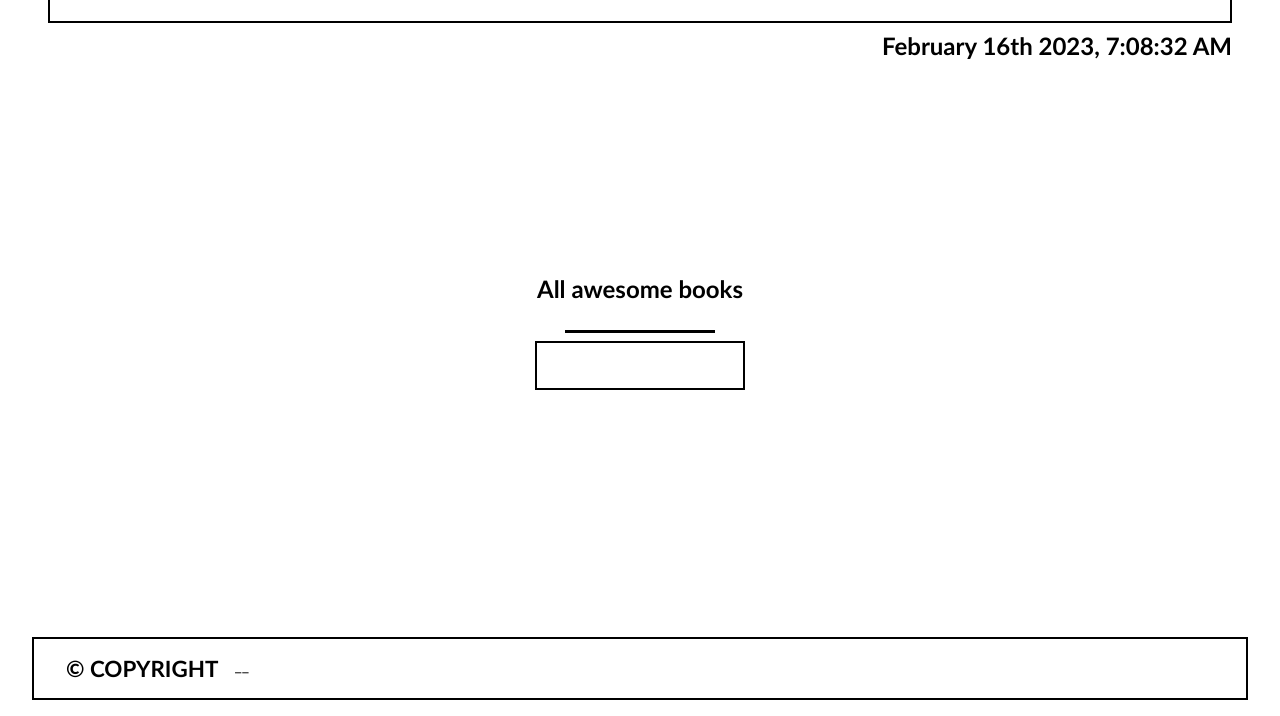
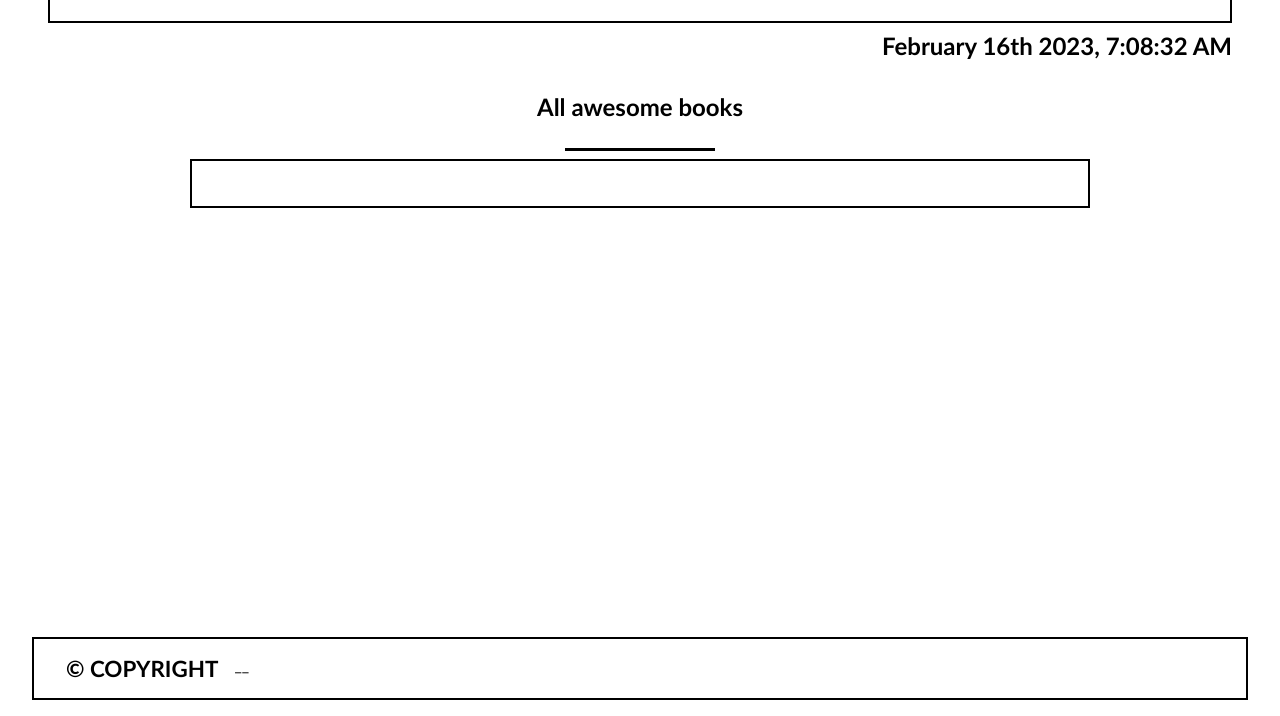
Before and after one commit to Kaghenimbale/Awesome-book, a website: page index.html in a window 1280 px wide. Shown: the part 84-800 px from the top of the page. Drawn offline with Linux system fonts and the light colour scheme.

Commit message:
Fix linters error

```diff
--- a/style.css
+++ b/style.css
@@ -70,7 +70,6 @@ body {
 
 .books-container {
   width: 60vw;
-  height: 60vh;
   margin: 0 auto;
   display: flex;
   align-items: center;
@@ -87,7 +86,7 @@ button {
   flex-direction: column;
   align-items: center;
   border: 2px solid black;
-  width: 100%;
+  width: 70vw;
 }
 
 .render-books {
```
Also changed, not shown: package.json (added, +13 -0 lines), 1 other file.
